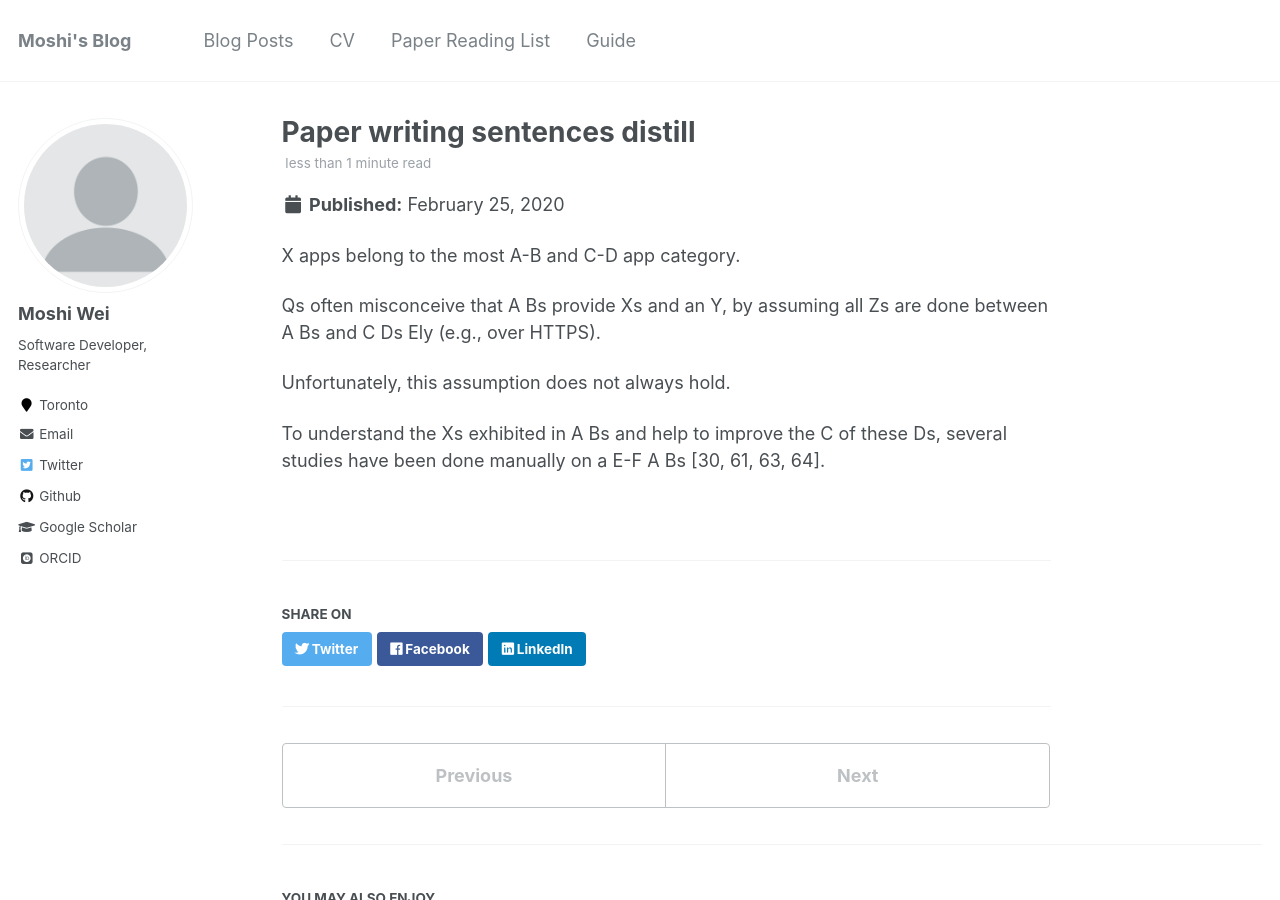
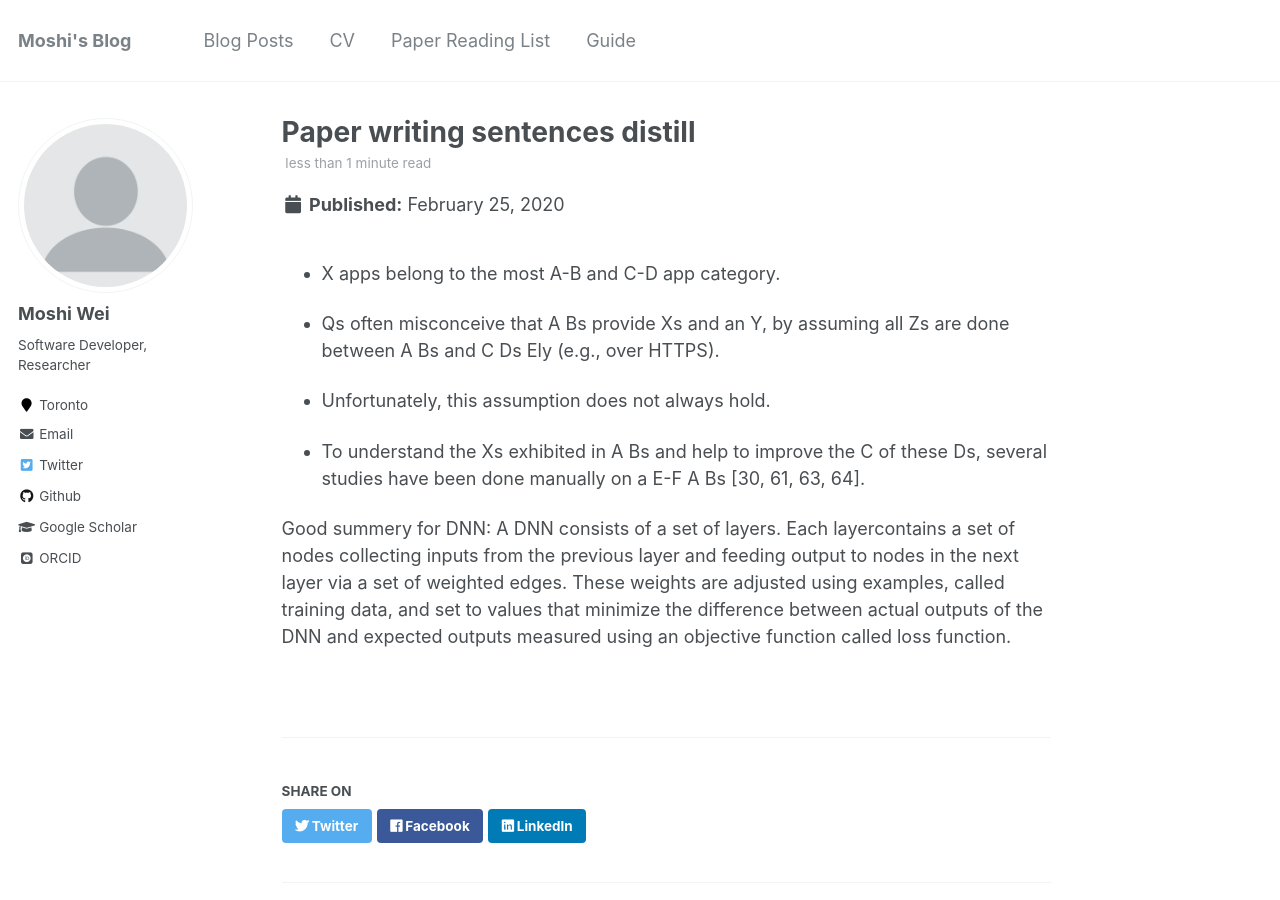
Before and after one commit to Moshiii/Moshiii.github.io, a Jekyll site: the page built from _posts/2020-02-25-paper writing sentences distill.md, in a window 1280 px wide and 900 px high. Built offline with Jekyll 4.4.1, drawn with Linux system fonts in a browser that asks for light colours; some web fonts are replaced.

Commit message:
Update 2020-02-25-paper writing sentences distill.md

```diff
--- a/_posts/2020-02-25-paper writing sentences distill.md
+++ b/_posts/2020-02-25-paper writing sentences distill.md
@@ -1,9 +1,15 @@
 
-X apps belong to the most A-B and C-D app category.
+* X apps belong to the most A-B and C-D app category.
 
-Qs often misconceive that A Bs provide Xs and an Y, by assuming all Zs are done between A Bs and C Ds Ely (e.g., over HTTPS).
+* Qs often misconceive that A Bs provide Xs and an Y, by assuming all Zs are done between A Bs and C Ds Ely (e.g., over HTTPS).
 
-Unfortunately, this assumption does not always hold.
+* Unfortunately, this assumption does not always hold.
 
-To understand the Xs exhibited in A Bs and help to improve the C of these Ds, several studies have
+* To understand the Xs exhibited in A Bs and help to improve the C of these Ds, several studies have
 been done manually on a E-F A Bs [30, 61, 63, 64].
+
+
+Good summery for DNN:
+A DNN consists of a set of layers.
+Each layercontains a set of nodes collecting inputs from the previous layer and feeding output to nodes in the next layer via a set of weighted edges.
+These weights are adjusted using examples, called training data, and set to values that minimize the difference between actual outputs of the DNN and expected outputs measured using an objective function called loss function.
```
